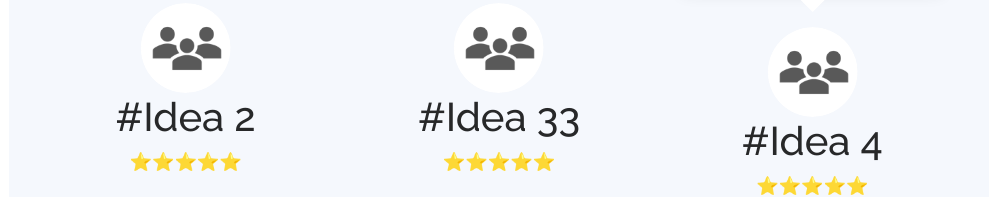
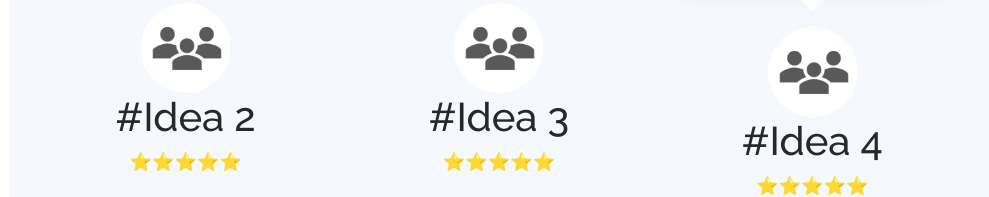
Before and after one commit to viv3k19/iPortfolio, a plain HTML site: page index.html in a window 1280 px wide. Shown: the part 7684-7881 px from the top of the page, without its empty margins (291-1280 px from the left). Drawn offline with nearby package versions, Linux system fonts and the light colour scheme.

Commit message:
index.html

```diff
--- a/index.html
+++ b/index.html
@@ -696,7 +696,7 @@
                   <i class="bx bxs-quote-alt-right quote-icon-right"></i>
                 </p>
                 <img src="assets/img/portfolio/id.png" class="testimonial-img" alt="">
-                <h1>#Idea 33</h1>
+                <h1>#Idea 3</h1>
                 <h3>⭐⭐⭐⭐⭐</h3>
               </div>
             </div><!-- End testimonial item -->
```
